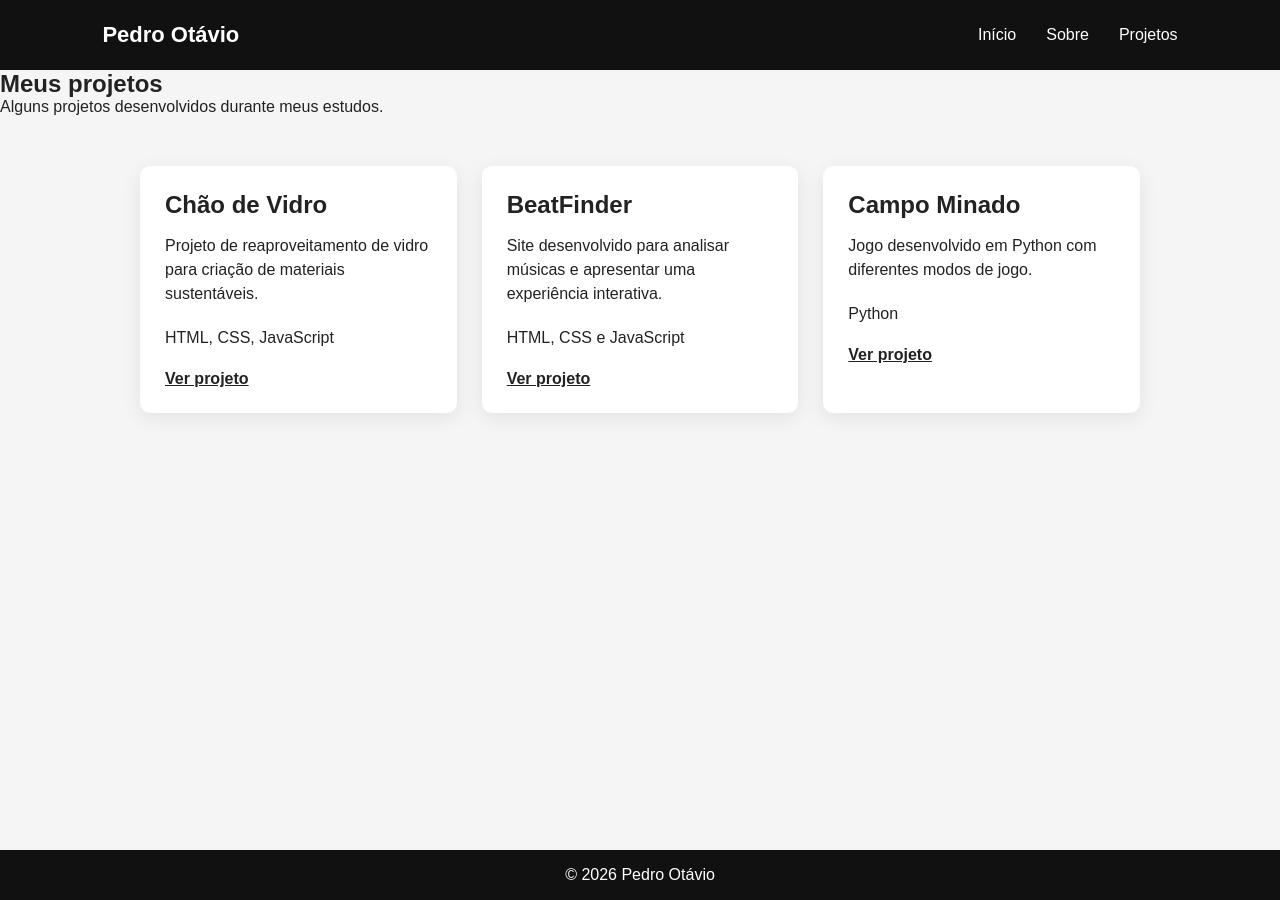
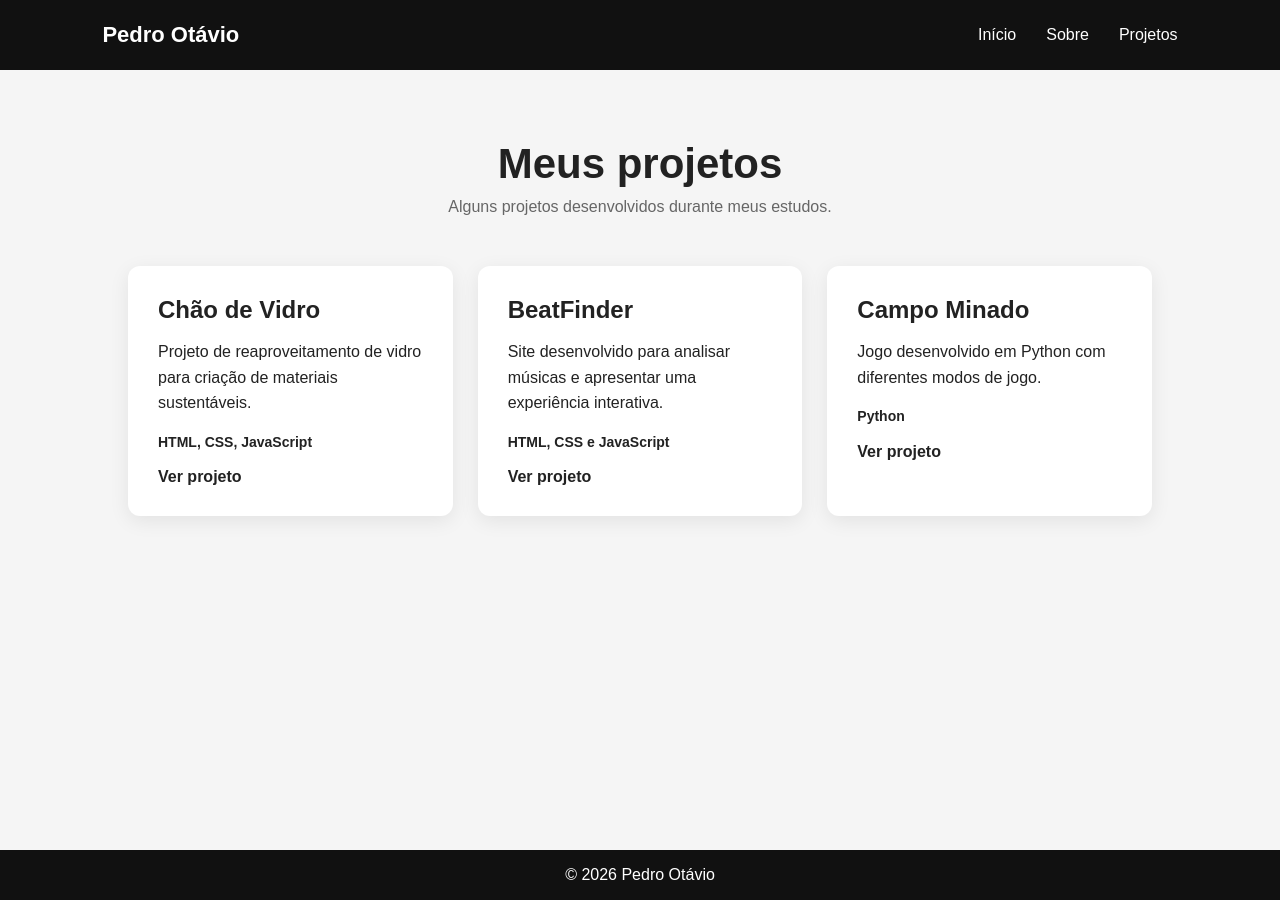
Before and after one commit to pedrotaviorossato-hub/meu-site, a Jekyll site: the page built from projetos.md, in a window 1280 px wide. Built offline with Jekyll 4.4.1, drawn with Linux system fonts in a browser that asks for light colours.

Commit message:
Atualizar o style.css

```diff
--- a/assets/css/style.css
+++ b/assets/css/style.css
@@ -181,3 +181,74 @@ footer {
     }
 
 }
+
+.projects-page {
+    padding: 70px 10%;
+}
+
+.projects-page h1 {
+    text-align: center;
+    font-size: 42px;
+    margin-bottom: 10px;
+}
+
+.projects-intro {
+    text-align: center;
+    margin-bottom: 50px;
+    color: #666;
+}
+
+.projects {
+    max-width: 1100px;
+    margin: 0 auto;
+
+    display: grid;
+    grid-template-columns: repeat(3, 1fr);
+    gap: 25px;
+}
+
+.project {
+    background: white;
+    padding: 30px;
+    border-radius: 12px;
+
+    box-shadow: 0 5px 20px rgba(0, 0, 0, 0.08);
+
+    transition: transform 0.2s;
+}
+
+.project:hover {
+    transform: translateY(-5px);
+}
+
+.project h2 {
+    margin-bottom: 15px;
+}
+
+.project p {
+    line-height: 1.6;
+    margin-bottom: 15px;
+}
+
+.project .technologies {
+    font-size: 14px;
+    font-weight: bold;
+}
+
+.project a {
+    color: #222;
+    font-weight: bold;
+    text-decoration: none;
+}
+
+.project a:hover {
+    text-decoration: underline;
+}
+
+@media (max-width: 800px) {
+
+    .projects {
+        grid-template-columns: 1fr;
+    }
+
+}
```
